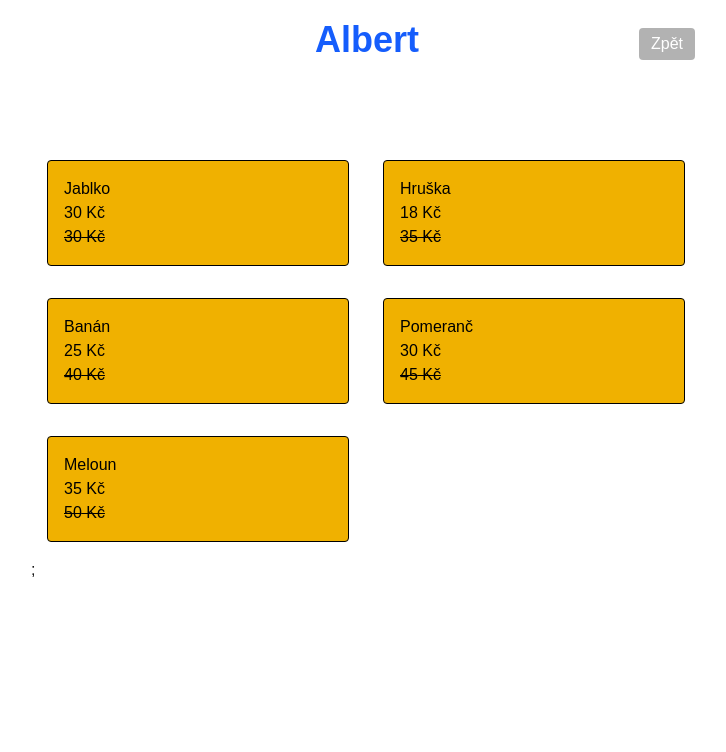
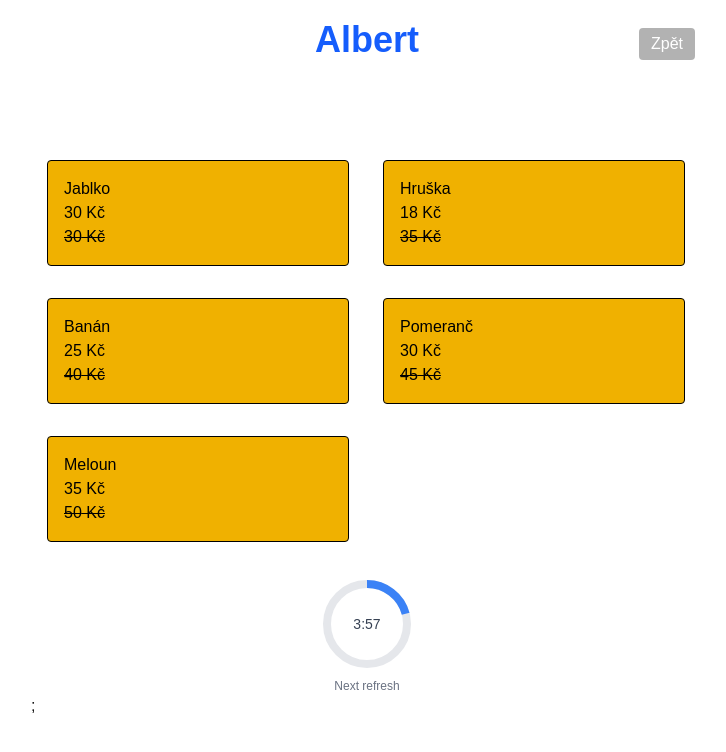
Before and after one commit to slurfer/slurferpay, a Next.js app: page /terminal/shops/Albert in a window 1280 px wide. Shown: the top 752 px of the page, without its empty margins (273-999 px from the left). Built offline with nearby package versions, Linux system fonts and the light colour scheme.

Commit message:
add refresh counter

```diff
--- /dev/null
+++ b/app/components/RefreshCounter.tsx
@@ -0,0 +1,71 @@
+"use client";
+import { useEffect, useState } from "react";
+
+function getMsUntilNext5Min() {
+  const now = new Date();
+  const minutes = now.getMinutes();
+  const seconds = now.getSeconds();
+  const ms = now.getMilliseconds();
+
+  const next = 5 - (minutes % 5); // kolik minut zbývá do další 5. minuty
+  return next * 60_000 - seconds * 1000 - ms;
+}
+
+export default function RefreshCounter() {
+  const total = 5 * 60_000; // 5 minut v ms
+  const [timeLeft, setTimeLeft] = useState(getMsUntilNext5Min());
+
+  useEffect(() => {
+    const interval = setInterval(() => {
+      setTimeLeft(getMsUntilNext5Min());
+    }, 1000);
+
+    return () => clearInterval(interval);
+  }, []);
+
+  const minutes = Math.floor(timeLeft / 60_000);
+  const seconds = Math.floor((timeLeft % 60_000) / 1000);
+
+  // progress 0 → 1
+  const progress = 1 - timeLeft / total;
+
+  const radius = 40;
+  const circumference = 2 * Math.PI * radius;
+  const strokeDashoffset = circumference * (1 - progress);
+
+  return (
+    <div className="flex flex-col items-center mt-4">
+      <svg width="100" height="100">
+        <circle
+          cx="50"
+          cy="50"
+          r={radius}
+          stroke="#e5e7eb" // Tailwind gray-200
+          strokeWidth="8"
+          fill="none"
+        />
+        <circle
+          cx="50"
+          cy="50"
+          r={radius}
+          stroke="#3b82f6" // Tailwind blue-500
+          strokeWidth="8"
+          fill="none"
+          strokeDasharray={circumference}
+          strokeDashoffset={strokeDashoffset}
+          transform="rotate(-90 50 50)"
+          style={{ transition: "stroke-dashoffset 1s linear" }}
+        />
+        <text
+          x="50"
+          y="55"
+          textAnchor="middle"
+          className="text-sm fill-gray-700"
+        >
+          {minutes}:{seconds.toString().padStart(2, "0")}
+        </text>
+      </svg>
+      <div className="text-gray-500 text-xs mt-1">Next refresh</div>
+    </div>
+  );
+}
--- a/app/terminal/shops/[shopName]/page.tsx
+++ b/app/terminal/shops/[shopName]/page.tsx
@@ -5,6 +5,7 @@
 import { useEffect, useRef, useState } from "react";
 import Header from "@/app/components/Header";
 import { ApiPrices } from "@/types/api/prices";
+import RefreshCounter from "@/app/components/RefreshCounter";
 
 export default function ShopPage() {
   const { cardData, buyItem, setBuyItem, setModalState } = useCard();
@@ -95,6 +96,7 @@
           />
         ))}
       </div>
+      <RefreshCounter />
     </div>
   );
 }
```
